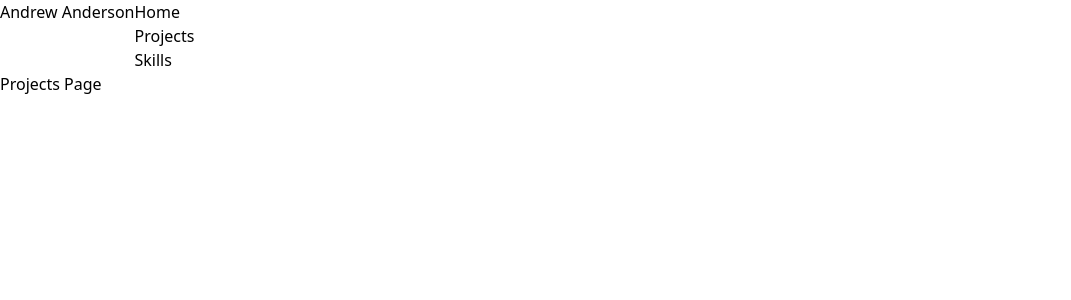
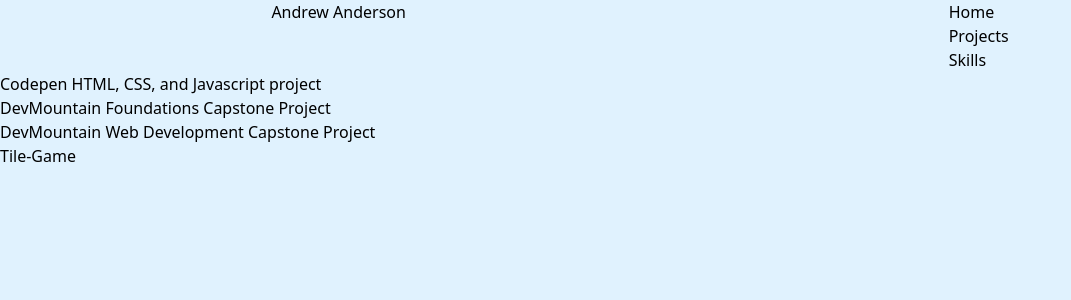
Before and after one commit to relic606/portfolio, a Next.js app: page /projects in a window 1280 px wide. Shown: the top 300 px of the page, without its empty margins (0-1071 px from the left). Built offline with nearby package versions, Linux system fonts and the light colour scheme.

Commit message:
added projects page content and adjust tailwind config

```diff
--- a/app/layout.js
+++ b/app/layout.js
@@ -9,7 +9,7 @@
 export default function RootLayout({ children }) {
 	return (
 		<html lang="en">
-			<body>
+			<body className="bg-sky-100">
 				<Header />
 				{children}
 			</body>
--- a/app/page.js
+++ b/app/page.js
@@ -4,7 +4,7 @@
 	return (
 		<main className="flex flex-col">
 			<Image
-				alt="My_Photo"
+				alt="my_photo"
 				height={300}
 				width={300}
 				className="place-self-center"
--- a/app/projects/page.js
+++ b/app/projects/page.js
@@ -1,3 +1,30 @@
 export default function Projects() {
-	return <main>Projects Page</main>;
+	return (
+		<main className="place-content-center">
+			<ul>
+				<li>
+					<a target="_blank" href="https://codepen.io/relic606/full/LYOyvYg">
+						Codepen HTML, CSS, and Javascript project
+					</a>
+				</li>
+				<li>
+					<a
+						target="_blank"
+						href="https://share.vidyard.com/watch/QdoAUHpTjcZ34SjP5bZSqT?"
+					>
+						DevMountain Foundations Capstone Project
+					</a>
+				</li>
+				<li>
+					<a
+						target="_blank"
+						href="https://share.vidyard.com/watch/gWtgwMGcd6L36fTpUE8NQS?"
+					>
+						DevMountain Web Development Capstone Project
+					</a>
+				</li>
+				<li>Tile-Game</li>
+			</ul>
+		</main>
+	);
 }
--- a/app/skills/page.js
+++ b/app/skills/page.js
@@ -1,3 +1,8 @@
 export default function Skills() {
-	return <main>Skills page</main>;
+	return (
+		<main className="flex place-content-around">
+			<div>Skills page</div>
+			<div>Test</div>
+		</main>
+	);
 }
--- a/tailwind.config.js
+++ b/tailwind.config.js
@@ -1,8 +1,30 @@
 /** @type {import('tailwindcss').Config} */
+import colors from "tailwindcss/colors";
+
 module.exports = {
-	content: ["./app/page.js"],
+	content: {
+		relative: true,
+		files: [
+			"./app/page.js",
+			"./app/skills/page.js",
+			"./app/projects/page.js",
+			"./app/components/Header.js"
+		]
+	},
+	safelist: ["place-content-around", "bg-sky-100"],
 	theme: {
-		extend: {}
+		extend: {},
+		colors: {
+			transparent: "transparent",
+			current: "currentColor",
+			black: colors.black,
+			white: colors.white,
+			gray: colors.gray,
+			emerald: colors.emerald,
+			indigo: colors.indigo,
+			yellow: colors.yellow,
+			sky: colors.sky
+		}
 	},
 	plugins: []
 };
```
